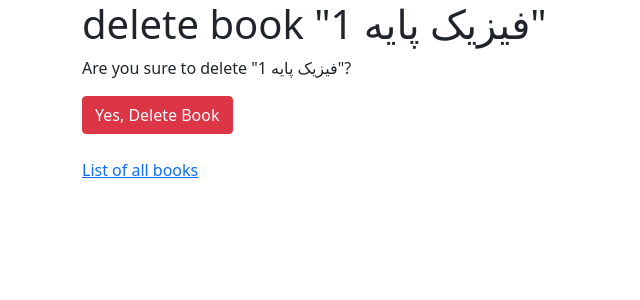
After one commit to Zohreh-nm/bookstore_project, a Django app: page /books/1/delete/ in a window 1280 px wide. The commit adds this page. Shown: the top 300 px of the page, without its empty margins (0-640 px from the left). Run offline with Django 5.2, Linux system fonts and the light colour scheme; data comes from the database, SQL or seed files in the repository; both versions use the stored data as it was after the commit.

Commit message:
add BookDeleteView

```diff
--- /dev/null
+++ b/books/templates/books/book_delete.html
@@ -0,0 +1,14 @@
+{% extends '_base.html' %}
+
+{% block page_title %}Delete Book{{ book.title }}{% endblock %}
+
+{% block content %}
+    <form action="" method="post">
+        {% csrf_token %}
+        <h1>delete book "{{ book.title }}"</h1>
+        <p>Are you sure to delete "{{ book.title }}"?</p>
+        <input type="submit" class="btn btn-danger" value="Yes, Delete Book">
+    </form>
+    <br>
+    <a href="{% url 'book_list' %}">List of all books</a>
+{% endblock %}
--- a/books/templates/books/book_detail.html
+++ b/books/templates/books/book_detail.html
@@ -8,6 +8,7 @@
     <p>{{ book.author }}</p>
     <h4>{{ book.price }}</h4>
     <a href="{% url 'book_update' book.id %}"><button class="btn btn-info" type="button">Edit</button></a>
+    <a href="{% url 'book_delete' book.id %}"><button class="btn btn-danger" type="button">Delete</button></a>
     <br>
     <a href="{% url 'book_list' %}">List of all books</a>
 {% endblock %}
--- a/books/urls.py
+++ b/books/urls.py
@@ -1,11 +1,12 @@
 from django.urls import path
 
-from .views import BookListView, BookDetailView, BookCreateView, BookUpdateView
+from .views import BookListView, BookDetailView, BookCreateView, BookUpdateView, BookDeleteView
 
 urlpatterns = [
     path('', BookListView.as_view(), name='book_list'),
     path('<int:pk>/', BookDetailView.as_view(), name='book_detail'),
     path('new/', BookCreateView.as_view(), name='book_create'),
     path('<int:pk>/edit/', BookUpdateView.as_view(), name='book_update'),
+    path('<int:pk>/delete/', BookDeleteView.as_view(), name='book_delete'),
 
 ]
--- a/books/views.py
+++ b/books/views.py
@@ -1,5 +1,6 @@
 from django.shortcuts import render
 from django.views import generic
+from django.urls import reverse_lazy
 
 from .models import Book
 
@@ -25,3 +26,9 @@ class BookUpdateView(generic.UpdateView):
     model = Book
     fields = ['title', 'author', 'description', 'price']
     template_name = 'books/book_update.html'
+
+
+class BookDeleteView(generic.DeleteView):
+    model = Book
+    template_name = 'books/book_delete.html'
+    success_url = reverse_lazy('book_list')
```
Also changed, not shown: db.sqlite3.
